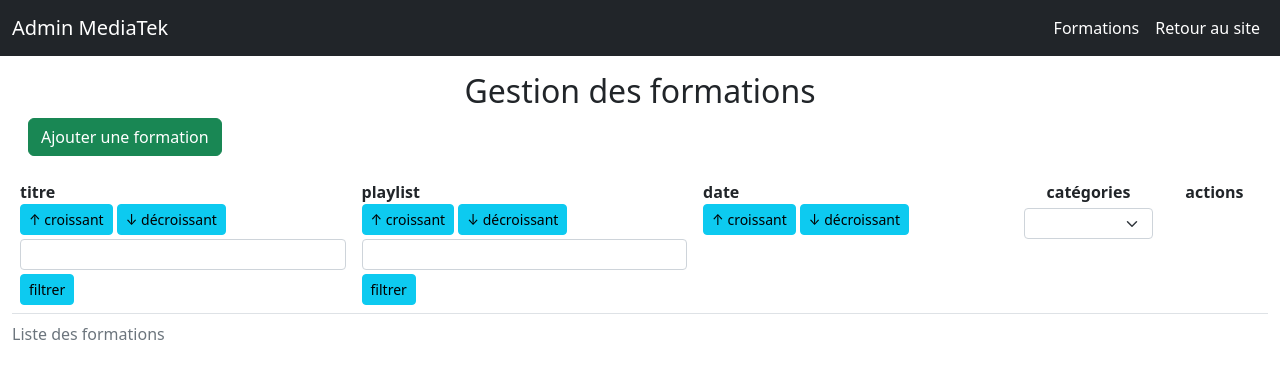
After one commit to orient75015/mediatekformation-bts-sio, a Symfony app: template templates/admin/formations.html.twig in a window 1280 px wide. The commit adds this page. Shown: the top 379 px of the page. Run offline with Twig, Linux system fonts and the light colour scheme; the template is opened without the code that fills it, so the values that code supplies are empty; some libraries are stand-ins or nearby versions.

Commit message:
Mission 2 Tache 1 - Back office gestion des formations

```diff
--- /dev/null
+++ b/templates/admin/formations.html.twig
@@ -0,0 +1,76 @@
+{% extends "adminbase.html.twig" %}
+{% block body %}
+    <h2 class="text-center mt-3">Gestion des formations</h2>
+    <a href="{{ path('admin.formations.ajout') }}" class="btn btn-success mb-3 ms-3">Ajouter une formation</a>
+    <table class="table table-striped">
+        <caption>Liste des formations</caption>
+        <thead>
+            <tr>
+                <th class="text-left align-top" scope="col">
+                    titre<br />
+                    <a href="{{ path('admin.formations.sort', {champ:'title', ordre:'ASC'}) }}" class="btn btn-info btn-sm">&#8593; croissant</a>
+                    <a href="{{ path('admin.formations.sort', {champ:'title', ordre:'DESC'}) }}" class="btn btn-info btn-sm">&#8595; décroissant</a>
+                    <form method="POST" action="{{ path('admin.formations.findallcontain', {champ:'title'}) }}">
+                        <div class="form-group mt-1">
+                            <input type="text" class="form-control form-control-sm" name="recherche"
+                                   value="{% if valeur|default and not table|default %}{{ valeur }}{% endif %}">
+                            <input type="hidden" name="_token" value="{{ csrf_token('filtre_title') }}">
+                            <button type="submit" class="btn btn-info btn-sm mt-1">filtrer</button>
+                        </div>
+                    </form>
+                </th>
+                <th class="text-left align-top" scope="col">
+                    playlist<br />
+                    <a href="{{ path('admin.formations.sort', {champ:'name', ordre:'ASC'}) }}" class="btn btn-info btn-sm">&#8593; croissant</a>
+                    <a href="{{ path('admin.formations.sort', {champ:'name', ordre:'DESC'}) }}" class="btn btn-info btn-sm">&#8595; décroissant</a>
+                    <form method="POST" action="{{ path('admin.formations.findallcontain', {champ:'name', table:'playlist'}) }}">
+                        <div class="form-group mt-1">
+                            <input type="text" class="form-control form-control-sm" name="recherche"
+                                   value="{% if valeur|default and table|default == 'playlist' %}{{ valeur }}{% endif %}">
+                            <input type="hidden" name="_token" value="{{ csrf_token('filtre_playlist') }}">
+                            <button type="submit" class="btn btn-info btn-sm mt-1">filtrer</button>
+                        </div>
+                    </form>
+                </th>
+                <th class="text-left align-top" scope="col">
+                    date<br />
+                    <a href="{{ path('admin.formations.sort', {champ:'publishedAt', ordre:'ASC'}) }}" class="btn btn-info btn-sm">&#8593; croissant</a>
+                    <a href="{{ path('admin.formations.sort', {champ:'publishedAt', ordre:'DESC'}) }}" class="btn btn-info btn-sm">&#8595; décroissant</a>
+                </th>
+                <th class="text-center align-top" scope="col">
+                    catégories
+                    <form method="POST" action="{{ path('admin.formations.findallcontain', {champ:'name', table:'categories'}) }}">
+                        <select class="form-select form-select-sm mt-1" name="recherche" onchange="this.form.submit()">
+                            <option value=""></option>
+                            {% for categorie in categories %}
+                                <option {% if valeur|default and valeur==categorie.name %}selected{% endif %}
+                                    value="{{ categorie.name }}">{{ categorie.name }}</option>
+                            {% endfor %}
+                        </select>
+                    </form>
+                </th>
+                <th class="text-center align-top" scope="col">actions</th>
+            </tr>
+        </thead>
+        <tbody>
+            {% for formation in formations %}
+                <tr class="align-middle">
+                    <td>{{ formation.title }}</td>
+                    <td>{{ formation.playlist.name }}</td>
+                    <td>{{ formation.publishedAt ? formation.publishedAt|date('d/m/Y') : '' }}</td>
+                    <td>
+                        {% for categorie in formation.categories %}
+                            {{ categorie.name }}&nbsp;
+                        {% endfor %}
+                    </td>
+                    <td class="text-center">
+                        <a href="{{ path('admin.formations.edit', {id:formation.id}) }}" class="btn btn-warning btn-sm">Modifier</a>
+                        <a href="{{ path('admin.formations.suppr', {id:formation.id}) }}"
+                           class="btn btn-danger btn-sm"
+                           onclick="return confirm('Confirmer la suppression ?')">Supprimer</a>
+                    </td>
+                </tr>
+            {% endfor %}
+        </tbody>
+    </table>
+{% endblock %}
--- /dev/null
+++ b/templates/adminbase.html.twig
@@ -0,0 +1,23 @@
+<!DOCTYPE html>
+<html>
+    <head>
+        <meta charset="UTF-8">
+        <title>Admin - MediaTek Formation</title>
+        <link rel="stylesheet" href="https://cdn.jsdelivr.net/npm/bootstrap@5.2.3/dist/css/bootstrap.min.css">
+    </head>
+    <body>
+        <nav class="navbar navbar-expand-lg navbar-dark bg-dark">
+            <div class="container-fluid">
+                <a class="navbar-brand" href="{{ path('admin.formations') }}">Admin MediaTek</a>
+                <div class="navbar-nav">
+                    <a class="nav-link text-white" href="{{ path('admin.formations') }}">Formations</a>
+                    <a class="nav-link text-white" href="{{ path('accueil') }}">Retour au site</a>
+                </div>
+            </div>
+        </nav>
+        <div class="container-fluid mt-3">
+            {% block body %}{% endblock %}
+        </div>
+        <script src="https://cdn.jsdelivr.net/npm/bootstrap@5.2.3/dist/js/bootstrap.bundle.min.js"></script>
+    </body>
+</html>
--- a/templates/pages/playlist.html.twig
+++ b/templates/pages/playlist.html.twig
@@ -35,3 +35,5 @@
                 </div>
             {% endfor %}
         </div>
+ </div>
+{% endblock %}
```
Also changed, not shown: src/Controller/AdminFormationsController.php (added, +108 -0 lines), templates/admin/formationform.html.twig (added, +56 -0 lines).
